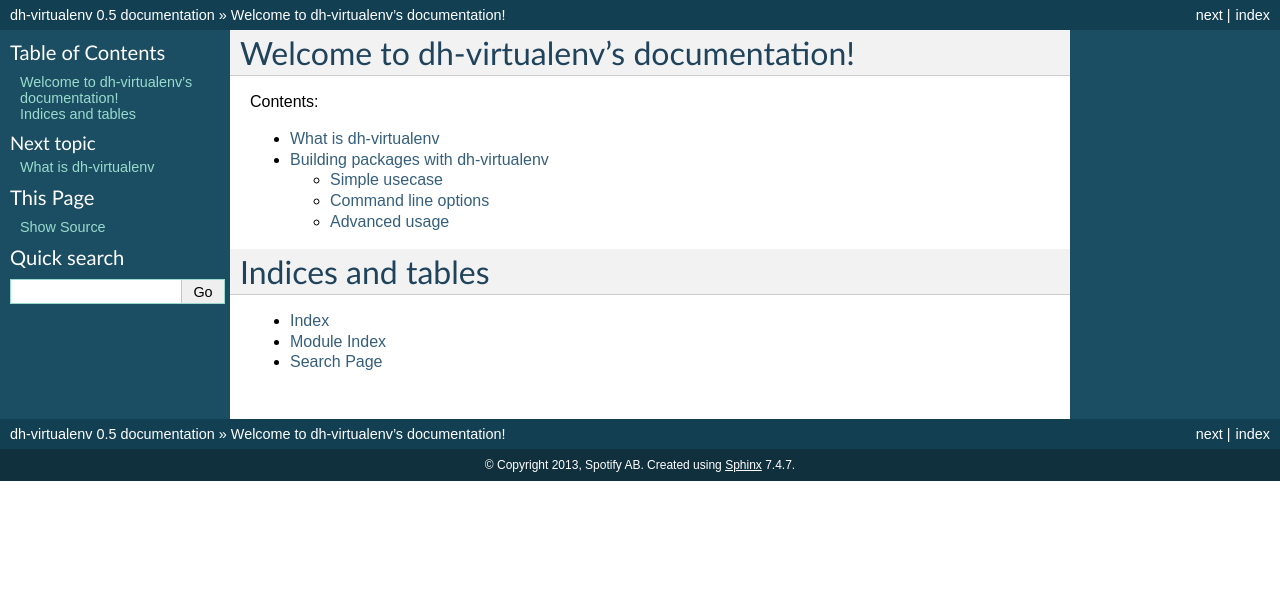
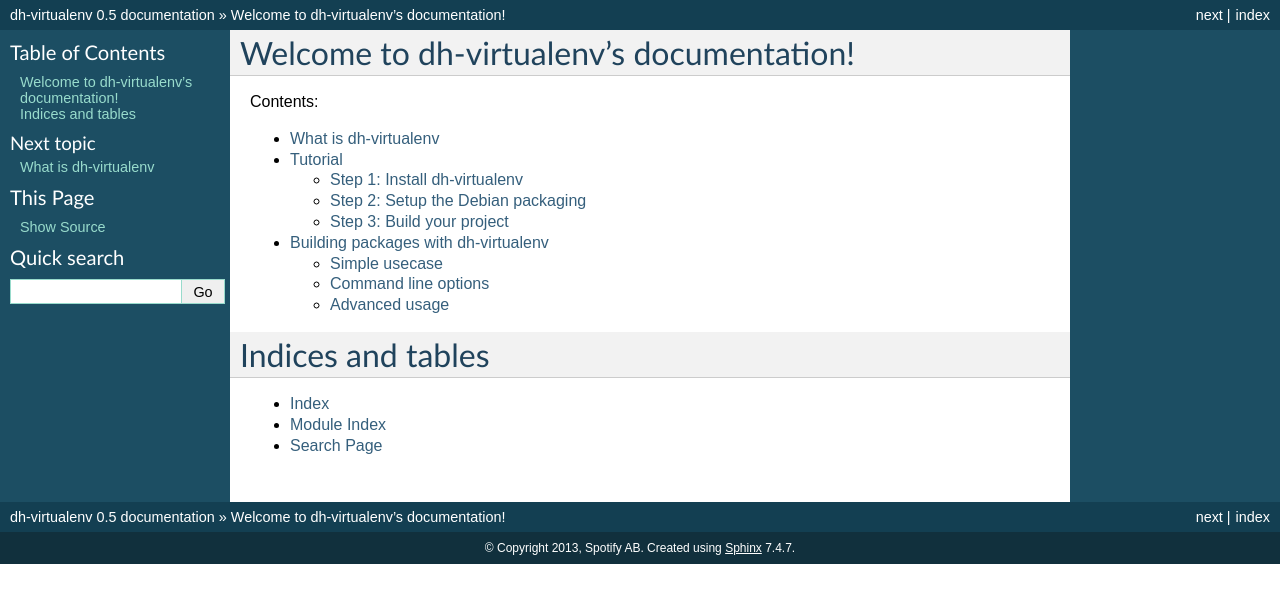
Before and after one commit to spotify/dh-virtualenv, a Sphinx documentation site: the page built from doc/index.rst, in a window 1280 px wide. Shown: the top 603 px of the page. Built offline with Sphinx 7.4.7, drawn with Linux system fonts in a browser that asks for light colours; some of the changed lines change nothing that is shown.

Commit message:
doc: Add tutorial
This tutorial describes basic steps setting up a new Debian project
using dh-virtualenv.

Closes #1

```diff
--- a/doc/index.rst
+++ b/doc/index.rst
@@ -12,6 +12,7 @@ Contents:
    :maxdepth: 2
 
    info
+   tutorial
    usage
 
 
--- /dev/null
+++ b/doc/tutorial.rst
@@ -0,0 +1,111 @@
+==========
+ Tutorial
+==========
+
+This tutorial will guide you through setting up your first project
+using *dh-virtualenv*. Having some knowledge on how Debian packages
+work won't hurt, but it is not necessary a mandatory requirement. You
+also need some basic build tools, so I recommend installing the
+`build-essential` package.
+
+
+Step 1: Install dh-virtualenv
+=============================
+
+In order to use it, you need to install the *dh-virtualenv*. Currently
+the only way is to build and install it yourself. Steps to do that,
+after you have cloned the repository are:
+
+.. code-block:: bash
+
+   cd dh-virtualenv           # Here I assume you cloned the repository
+   sudo mk-build-deps -ri     # This will install build dependencies
+   dpkg-buildpackage -us -uc  # Build the *dh-virtualenv* package
+
+   # and finally, install it (you might have to solve some
+   # dependencies when doing this):
+   sudo dpkg -i ../dh-virtualenv_<version>.deb
+
+
+Step 2: Setup the Debian packaging
+==================================
+
+Grab your favourite Python project you want to use *dh-virtualenv*
+with and set it up. Only requirement is that your project has a
+somewhat sane ``setup.py`` and requirements listed in a
+``requirements.txt`` file. Note however that the defining requirements
+is not mandatory.
+
+Next you need to define the Debian packaging for your software. To do
+this, create a directory called ``debian`` in the project root.
+
+To be able to build a debian package, a few files is needed. First, we
+need to define the compatibility level of the project. For this, do:
+
+.. code-block:: bash
+
+   echo "9" > debian/compat
+
+The 9 is a magic number for latest compatibility level, but we don't
+need to worry about that. Next we need a file that tells what our
+project is about, a file called ``control``. Enter a following
+``debian/control`` file:
+
+.. code-block:: control
+
+   Source: my-awesome-python-software
+   Section: python
+   Priority: extra
+   Maintainer: Matt Maintainer <matt@example.com>
+   Build-Depends: debhelper (>= 9), python, dh-virtualenv
+   Standards-Version: 3.9.5
+
+   Package: my-awesome-python-software
+   Architecture: all
+   Depends: ${python:Depends}, ${misc:Depends}
+   Description: really neat package!
+    second line can contain extra information about it.
+
+The control file is used to define the build dependencies, so if you
+are building a package that requires for example ``lxml``, make sure
+you define ``libxml2-dev`` in *Build-Depends* etc.
+
+*Depends* in the lower section is used to define run-time dependencies.
+Following the example above, in case of lxml you would add ``libxml2``
+in to the *Depends* field.
+
+Next, we need a changelog file. It is basically a documentation of
+changes in your package plus the source for version number for Debian
+package builder. Here's a short sample changelog to be entered in
+``debian/changelog``:
+
+::
+
+   my-awesome-python-software (0.1-1) unstable; urgency=low
+
+     * Initial public release
+
+    -- Matt Maintainer <matt@example.com>  Fri, 01 Nov 2013 17:00:00 +0200
+
+You don't need to create these files by hand, a handy command called
+dch exists for entering new changelog entries.
+
+Now, last bit is left, which is the ``debian/rules`` file. This file
+is basically a Makefile that Debian uses to build the package. Context
+for that is fairly straightforward:
+
+.. code-block:: make
+
+  #!/usr/bin/make -f
+
+  %:
+  	dh $@ --with python-virtualenv
+
+And there we go, debianization of your new package is ready!
+
+
+Step 3: Build your project
+==========================
+
+Now you can just build your project by running ``dpkg-buildpackage -us
+-uc``. Enjoy your newly baked *dh-virtualenv* backed project! :)
```
